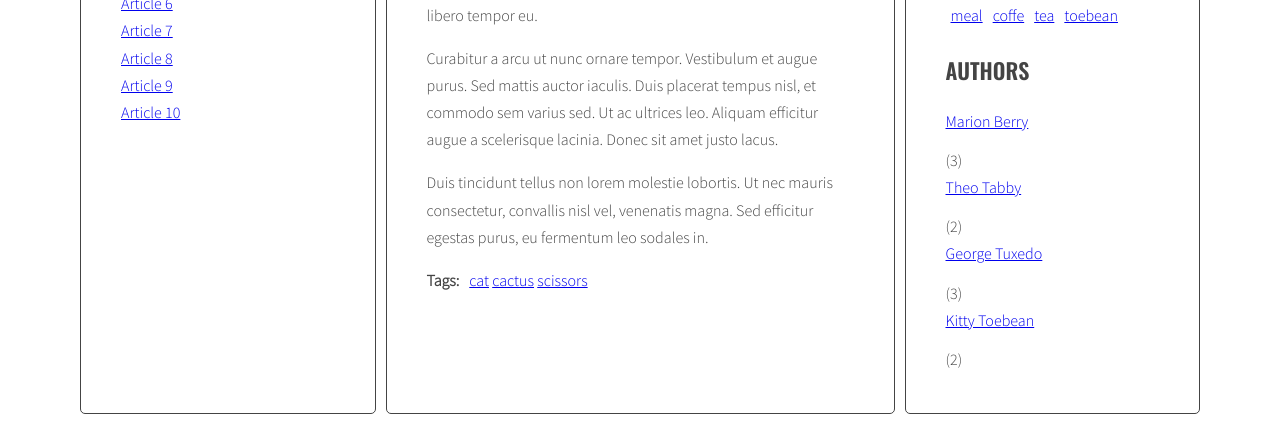
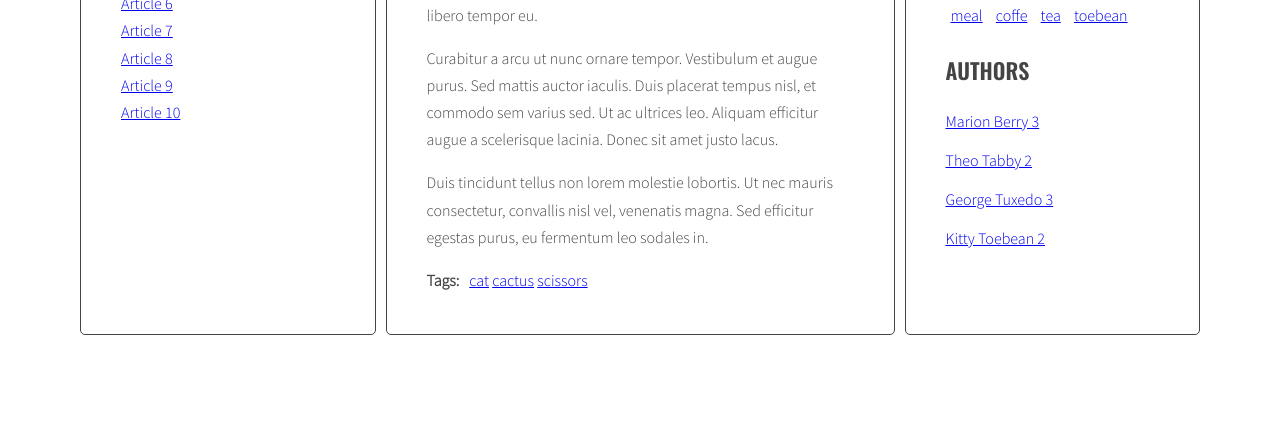
Before and after one commit to Ola-Cencora/javascript-blog, a website: page index.html in a window 1280 px wide. Shown: the part 504-926 px from the top of the page. After the commit the page ends 847 px from the top, so only its background shows below. Drawn offline with nearby package versions, Linux system fonts and the light colour scheme.

Commit message:
Add Handlebars

```diff
--- a/index.html
+++ b/index.html
@@ -170,6 +170,26 @@
           </main>
         </div>
       </div>
+      <script id="template-article-link" type="text/x-handlebars-template">
+        <li><a href="#{{ id }}"><span>{{ title }}</span></a></li>
+      </script>
+      <script id="template-tag-link" type="text/x-handlebars-template">
+        <li><a href="#{{ id }}"><span>{{ title }}</span></a></li>
+      </script>
+      <script id="template-author-link" type="text/x-handlebars-template">
+        <span>by </span><a href="#{{ id }}"><span>{{ title }}</span></a>
+      </script>
+      <script id="template-tag-cloud-link" type="text/x-handlebars-template">
+        {{#each tags}}
+        <li><a href="#{{ tag }}" class="{{ className }}">{{ tag }}</a></li>
+        {{/each}}
+      </script>
+      <script id="template-authors-list-link" type="text/x-handlebars-template">
+        {{#each allAuthors}}
+        <li><a href="#{{ articleAuthor }}" class="{{ className }}">{{ articleAuthor }}&nbsp;{{ count }}</a></li>
+        {{/each}}
+      </script>
+      <script src="https://cdnjs.cloudflare.com/ajax/libs/handlebars.js/4.1.0/handlebars.min.js"></script>
       <script src="js/script.js"></script>
 </body>
 </html>
--- a/js/script.js
+++ b/js/script.js
@@ -1,4 +1,12 @@
 {'use strict';
+
+  const templates = {
+    articleLink: Handlebars.compile(document.querySelector('#template-article-link').innerHTML),
+    tagLink: Handlebars.compile(document.querySelector('#template-tag-link').innerHTML),
+    authorLink: Handlebars.compile(document.querySelector('#template-author-link').innerHTML),
+    tagCloudLink: Handlebars.compile(document.querySelector('#template-tag-cloud-link').innerHTML),
+    authorListLink: Handlebars.compile(document.querySelector('#template-authors-list-link').innerHTML)
+  };
 
   const opts = {
     articleSelector: '.post',
@@ -78,7 +86,9 @@
       console.log('article title: ', articleTitle);
 
       /* [DONE] create HTML of the link */
-      const linkHTML = '<li><a href="#' + articleID + '"><span>' + articleTitle + '</span></a></li>';
+      //const linkHTML = '<li><a href="#' + articleID + '"><span>' + articleTitle + '</span></a></li>';
+      const linkHTMLData = {id: articleID, title: articleTitle};
+      const linkHTML = templates.articleLink(linkHTMLData);
       console.log(linkHTML);
 
       /* [DONE] insert link into titleList */
@@ -158,7 +168,9 @@
         console.log('tag: ', tag);
 
         /* [DONE] generate HTML of the link */
-        const linkHTML = '<li><a href="#tag-' + tag + '"><span>' + tag + '</span></a></li>&nbsp;';
+        //const linkHTML = '<li><a href="#tag-' + tag + '"><span>' + tag + '</span></a></li>&nbsp;';
+        const linkHTMLData = {id: tag, title: tag};
+        const linkHTML = templates.tagLink(linkHTMLData);
         console.log('link: ', linkHTML);
 
         /* [DONE] add generated code to html variable */
@@ -190,21 +202,31 @@
     console.log('tagsParams:', tagsParams);
 
     /* [NEW] create variable for all links HTML code */
-    let allTagsHTML = '';
+    //let allTagsHTML = '';
+    const allTagsData = {tags: []};
 
     /* [NEW] START LOOP: for each tag in allTags: */
     for(let tag in allTags){
 
       /* [NEW] generate code of a link and add it to allTagsHTML */
-      const taglinkHTML = calculateTagClass(allTags[tag], tagsParams);
-      console.log('link: ', taglinkHTML);
-      allTagsHTML += '<li><a class="' + taglinkHTML + '" href="#tag-' + tag + '"><span>' + tag + '</span></a></li>';
+      //const taglinkHTML = calculateTagClass(allTags[tag], tagsParams);
+      //console.log('link: ', taglinkHTML);
+      //allTagsHTML += '<li><a class="' + taglinkHTML + '" href="#tag-' + tag + '"><span>' + tag + '</span></a></li>';
+
+      allTagsData.tags.push({
+        tag: tag,
+        count: allTags[tag],
+        className: calculateTagClass(allTags[tag], tagsParams)
+      });
 
     /* [NEW] END LOOP: for each tag in allTags: */
     }
 
     /*[NEW] add HTML from allTagsHTML to tagList */
-    tagList.innerHTML = allTagsHTML;
+    //tagList.innerHTML = allTagsHTML;
+
+    tagList.innerHTML = templates.tagCloudLink(allTagsData);
+    console.log(allTagsData);
   };
 
   generateTags();
@@ -261,7 +283,7 @@
   const addClickListenersToTags = function(){
 
     /* find all links to tags */
-    const tagLinks = document.querySelectorAll('.post-tags a[href^="#tag-"], .tags a[href^="#tag-"] ');
+    const tagLinks = document.querySelectorAll('a[href^="#tag-"]');
 
     /* START LOOP: for each link */
     for(let tagLink of tagLinks){
@@ -315,7 +337,9 @@
       console.log('author: ', articleAuthor);
 
       /* [] generate HTML of the link */
-      const linkHTML = '<span>by </span><a href="#author-' + articleAuthor + '"><span>' + articleAuthor + '</span></a>';
+      //const linkHTML = '<span>by </span><a href="#author-' + articleAuthor + '"><span>' + articleAuthor + '</span></a>';
+      const linkHTMLData = {id: articleAuthor, title: articleAuthor};
+      const linkHTML = templates.authorLink(linkHTMLData);
       console.log('link: ', linkHTML);
 
       /* [] add generated code to html variable */
@@ -344,21 +368,28 @@
 
 
     /* [NEW] create variable for all links HTML code */
-    let allAuthorsHTML = '';
+    //let allAuthorsHTML = '';
+    const allAuthorsData = {allAuthors: []};
 
     /* [NEW] START LOOP: for each tag in allTags: */
     for(let articleAuthor in allAuthors){
 
       /* [NEW] generate code of a link and add it to allAuthorsHTML */
-      const authorlinkHTML = '<li><a href="#author-' + articleAuthor + '">' + articleAuthor + '</a></li>';
-      console.log('link: ', authorlinkHTML);
-      allAuthorsHTML += authorlinkHTML + ' (' + allAuthors[articleAuthor] + ') ';
+      //const authorlinkHTML = '<li><a href="#author-' + articleAuthor + '">' + articleAuthor + '</a></li>';
+      //console.log('link: ', authorlinkHTML);
+      //allAuthorsHTML += authorlinkHTML + ' (' + allAuthors[articleAuthor] + ') ';
+
+      allAuthorsData.allAuthors.push({
+        articleAuthor: articleAuthor,
+        count: allAuthors[articleAuthor]
+      });
 
     /* [NEW] END LOOP: for each tag in allTags: */
     }
 
     /*[NEW] add HTML from allAuthorsHTML to authorsList */
-    authorsList.innerHTML = allAuthorsHTML;
+    authorsList.innerHTML = templates.authorListLink(allAuthorsData);
+    console.log(allAuthorsData);
   };
 
   generateAuthors();
@@ -417,7 +448,7 @@
   const addClickListenersToAuthors = function(){
 
     /* find all links to author */
-    const authorLinks = document.querySelectorAll('.post-author a[href^="#author-"], .authors a[href^="#author-"] ');
+    const authorLinks = document.querySelectorAll('a[href^="#author-"]');
 
     /* START LOOP: for each link */
     for(let authorLink of authorLinks){
```
